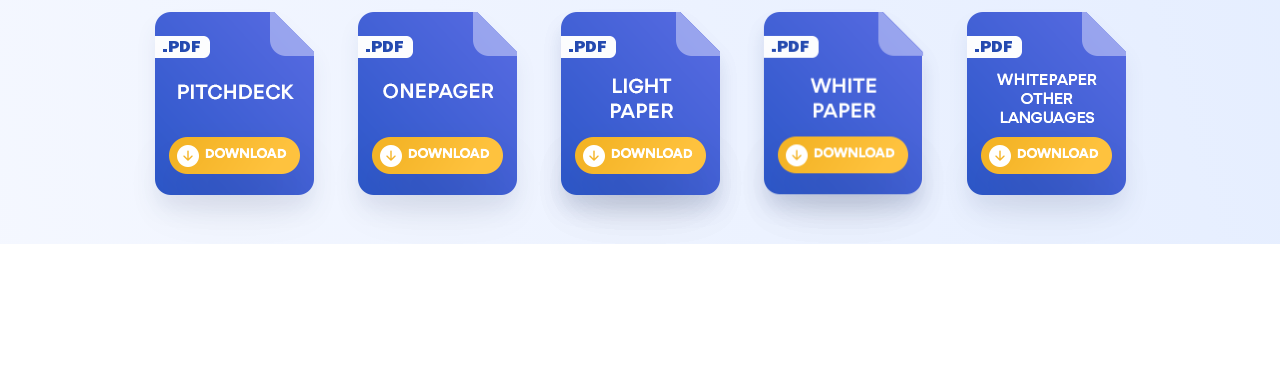
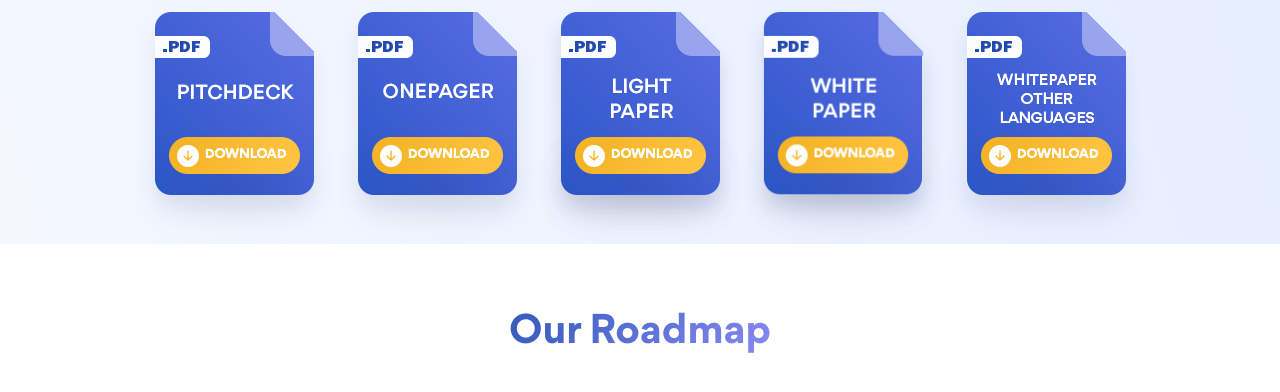
Before and after one commit to cassidypignatello/xcoynz, a React (Create React App) app: page / in a window 1280 px wide. Shown: the part 4252-4644 px from the top of the page. Built offline with nearby package versions, Linux system fonts and the light colour scheme.

Commit message:
adds Roadmap title

```diff
--- a/src/App.js
+++ b/src/App.js
@@ -8,6 +8,7 @@ import AboutUs from './components/AboutUs/AboutUs.js'
 import Overview from './components/Overview/Overview.js'
 import Token from './components/Token/Token.js'
 import Documents from './components/Documents/Documents.js'
+import Roadmap from './components/Roadmap/Roadmap.js'
 
 class App extends Component {
   render() {
@@ -23,6 +24,7 @@ class App extends Component {
         <Overview />
         <Token />
         <Documents />
+        <Roadmap />
       </div>
     );
   }
--- a/src/components/Overview/Overview.module.css
+++ b/src/components/Overview/Overview.module.css
@@ -32,18 +32,6 @@
   margin-top: 40px;
 }
 
-.content {
-  font-family: 'Gordita';
-  font-size: 16px;
-  font-weight: normal;
-  font-style: normal;
-  font-stretch: normal;
-  line-height: 1.75;
-  letter-spacing: -0.1px;
-  text-align: left;
-  color: rgba(1, 38, 92, 0.68);
-}
-
 .row {
   margin-top: 8px;
 }
--- a/src/components/Roadmap/Roadmap.js
+++ b/src/components/Roadmap/Roadmap.js
@@ -5,8 +5,12 @@ import styles from './Roadmap.module.css'
 export default class Roadmap extends Component {
   render() {
     return (
-      <Container>
-        <Row className={styles.title}></Row>
+      <Container
+        className={styles.roadmap}
+        id='roadmap'>
+        <Row className='justify-content-center'>
+          <p className={styles.title}>Our Roadmap</p>
+        </Row>
         <Row></Row>
       </Container>
     )
--- a/src/components/Roadmap/Roadmap.module.css
+++ b/src/components/Roadmap/Roadmap.module.css
@@ -0,0 +1,18 @@
+.roadmap {
+  margin-top: 54px;
+}
+
+.title {
+  background-image: linear-gradient(304deg, #8a8af4, #3159b8);
+  font-family: 'Gordita';
+  font-size: 40px;
+  font-weight: bold;
+  font-style: normal;
+  font-stretch: normal;
+  line-height: 1.73;
+  letter-spacing: normal;
+  text-align: center;
+  -webkit-background-clip: text;
+  background-clip: text;
+  -webkit-text-fill-color: transparent;
+}
```
